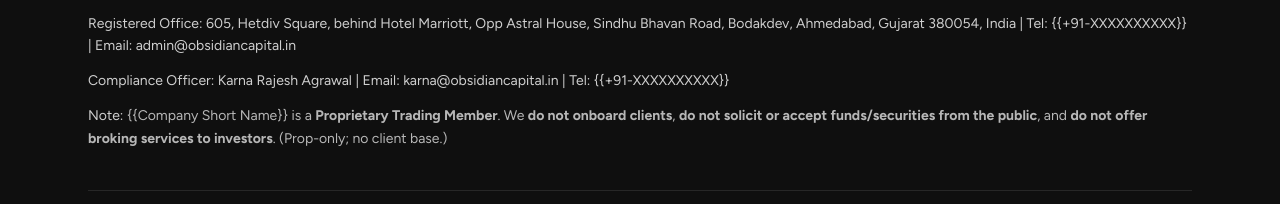
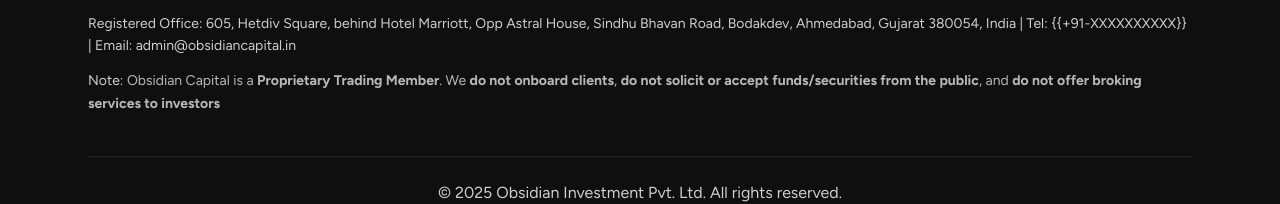
Before and after one commit to adiobscap/adiobscap.github.io, a Next.js app: page / in a window 1280 px wide. Shown: the part 973-1177 px from the top of the page. Built offline with nearby package versions, Linux system fonts and the light colour scheme.

Commit message:
updating regulatory disclosures

```diff
--- a/src/app/components/Footer.tsx
+++ b/src/app/components/Footer.tsx
@@ -11,11 +11,8 @@
           <p className="leading-relaxed">
             {"Registered Office: 605, Hetdiv Square, behind Hotel Marriott, Opp Astral House, Sindhu Bhavan Road, Bodakdev, Ahmedabad, Gujarat 380054, India | Tel: {{+91-XXXXXXXXXX}} | Email: admin@obsidiancapital.in"}
           </p>
-          <p className="leading-relaxed">
-            {"Compliance Officer: Karna Rajesh Agrawal | Email: karna@obsidiancapital.in | Tel: {{+91-XXXXXXXXXX}}"}
-          </p>
           <p className="leading-relaxed text-white/70">
-            <span className="text-white/80">Note:</span> {" {{Company Short Name}} is a "}
+            <span className="text-white/80">Note:</span> {" Obsidian Capital is a "}
             <strong>Proprietary Trading Member</strong>
             {". We "}
             <strong>do not onboard clients</strong>
@@ -23,7 +20,6 @@
             <strong>do not solicit or accept funds/securities from the public</strong>
             {", and "}
             <strong>do not offer broking services to investors</strong>
-            {". (Prop-only; no client base.)"}
           </p>
         </div>
 
```
